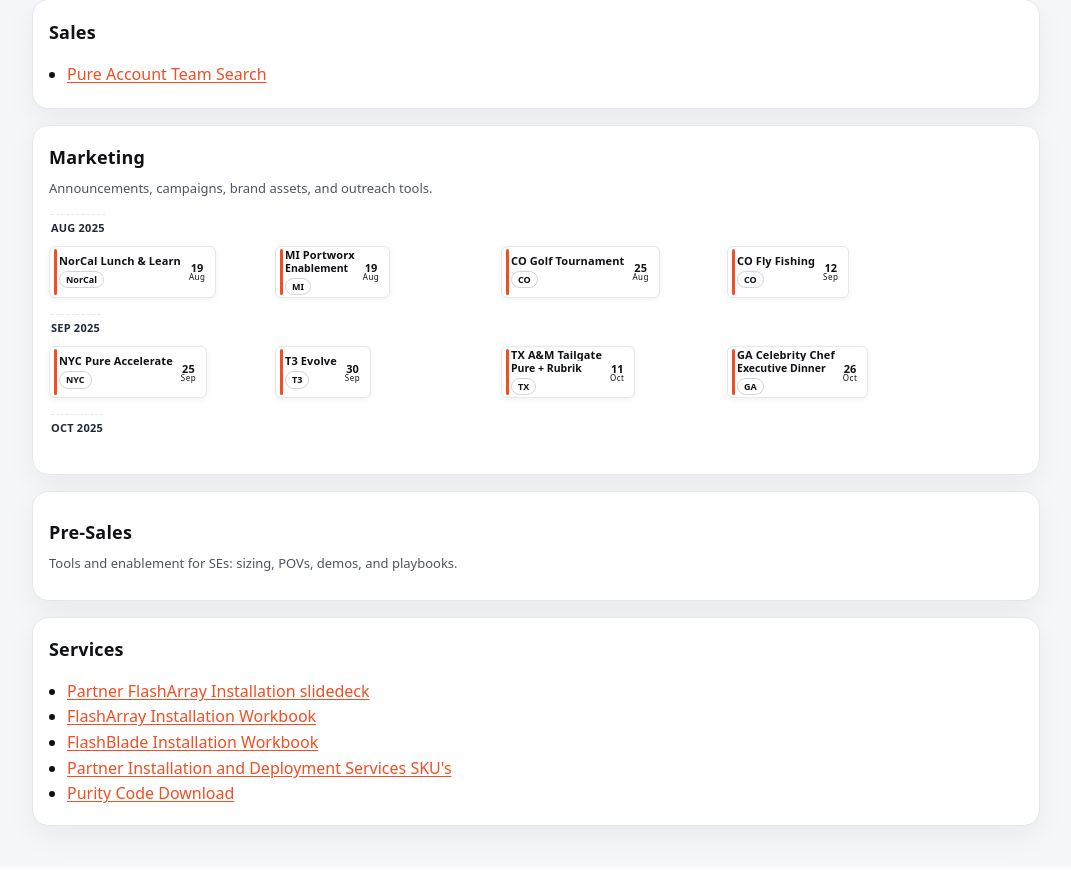
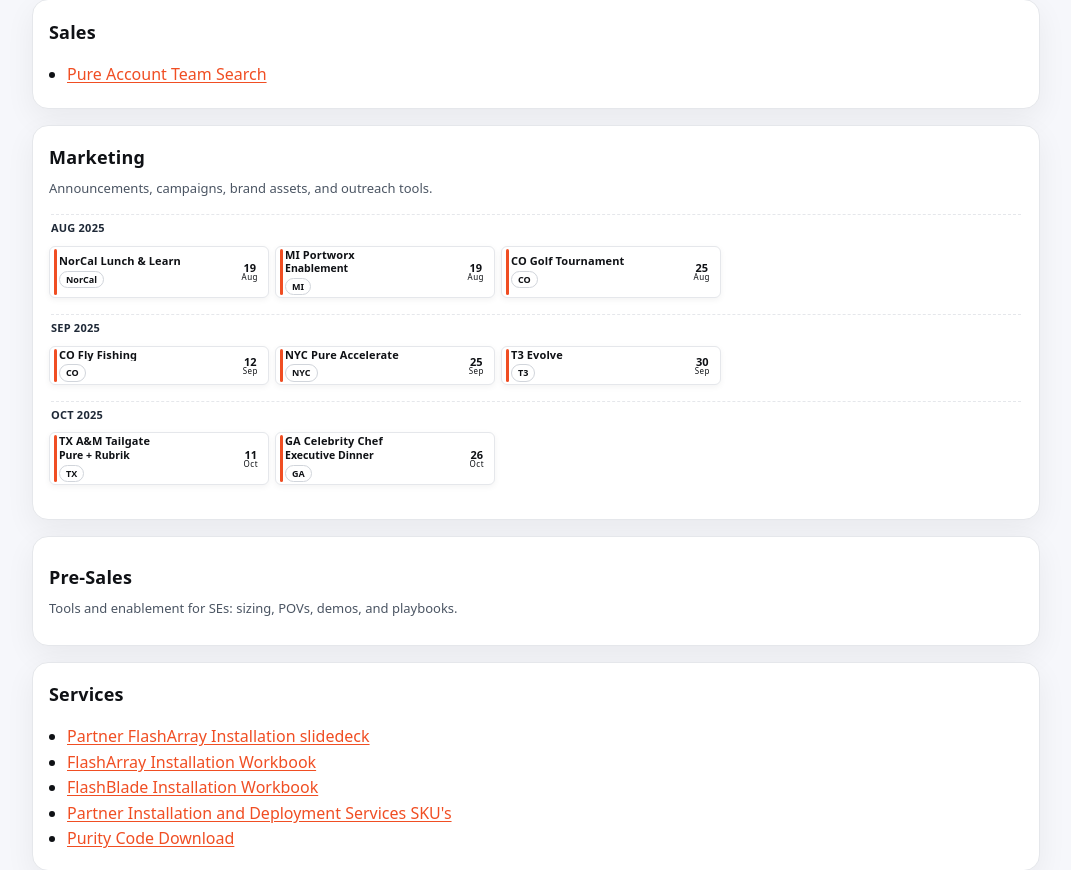
Before and after one commit to jwsiejk/accountlist, a Flask app: page / in a window 1280 px wide. Shown: the part 314-1184 px from the top of the page, without its empty margins (104-1175 px from the left). Before the commit the page ends 1146 px from the top, so only its background shows below. Run offline with Flask 3, Linux system fonts and the light colour scheme; some libraries are stand-ins or nearby versions.

Commit message:
Update index.html

```diff
--- a/templates/index.html
+++ b/templates/index.html
@@ -38,41 +38,37 @@
     .links a{color:var(--pure-orange); text-decoration:underline; text-underline-offset:2px}
     .links a:hover{color:var(--pure-orange-700)}
 
-    /* tighter grid for the event cards */
+    /* ========== MARKETING EVENTS LAYOUT (FLEX, LEFT-PACKED, SNUG) ========== */
     .events{
-      display: grid;
-      grid-auto-flow: row dense;
-      grid-auto-rows: min-content;
-      grid-template-columns: repeat(auto-fill, 220px); /* fixed card width */
-      justify-content: start;     /* pack to the left */
-      justify-items: start;       /* cards don’t stretch */
-      gap: 6px;                   /* small, uniform gap */
+      display: flex;
+      flex-wrap: wrap;
+      gap: 6px;                 /* small, uniform gap between cards */
       margin-top: 6px;
       list-style: none;
       padding: 0;
     }
-    .month{
-      grid-column:1 / -1;
+    /* fixed card width so rows pack tightly; tweak 220 -> 210 if you want even tighter */
+    .events > .event{ width: 220px; }
+    /* month header breaks to a new line and spans full width */
+    .events > .month{
+      flex-basis: 100%;
       font-weight:800; color:#1f2937;
       margin:10px 2px 3px; padding-top:5px;
       border-top:1px dashed var(--slate-200);
       letter-spacing:.02em; font-size:11px; text-transform:uppercase;
     }
 
+    /* Internal card: stripe | text (content width) | date chip */
     .event{
-       position: relative;
-  display: grid;
-  grid-template-columns: 3px max-content auto; /* stripe | text (content) | date */
-  align-items: center;
-  justify-items: start;                         /* prevents date chip from stretching */
-  background: #fff;
-  border: 1px solid var(--slate-200);
-  border-radius: 6px;
-  padding: 2px 4px;
-  column-gap: 2px;                              /* was gap:4px */
-  row-gap: 0;
-  box-shadow: 0 2px 6px rgba(15,17,21,.05);
-
+      position:relative;
+      display:grid;
+      grid-template-columns:3px max-content auto; /* stripe | text (content) | date */
+      align-items:center;
+      justify-items:start;                         /* prevents date chip from stretching */
+      background:#fff; border:1px solid var(--slate-200); border-radius:6px;
+      padding:2px 4px;
+      column-gap:2px; row-gap:0;
+      box-shadow:0 2px 6px rgba(15,17,21,.05);
     }
     .stripe{ width:3px; height:100%; background:var(--pure-orange); border-radius:6px; }
     .event.past{opacity:.5}
@@ -96,15 +92,15 @@
       max-width:100%; white-space:nowrap; overflow:hidden; text-overflow:ellipsis;
     }
 
-   .datebox{
-  display: inline-flex; flex-direction: column;
-  align-items: center; justify-content: center;
-  width: auto; min-width: auto;        /* <-- important */
-  padding: 2px 6px; line-height: 1;
-  justify-self: end;
-}
-.datebox .day { font-size: 11px; font-weight: 800; }
-.datebox .mon { font-size: 8px; letter-spacing: .06em; }
+    .datebox{
+      display:inline-flex; flex-direction:column;
+      align-items:center; justify-content:center;
+      width:auto; min-width:auto;          /* content width only */
+      padding:2px 6px; line-height:1;
+      justify-self:end;
+    }
+    .datebox .day { font-size:11px; font-weight:800; }
+    .datebox .mon { font-size:8px; letter-spacing:.06em; margin-top:0; }
   </style>
 </head>
 <body>
@@ -160,7 +156,7 @@
     // Events (ISO dates) + location chips (two long titles split into title + sub).
     var marketingEvents = [
       { title: "NorCal Lunch & Learn",                     date: "2025-08-19", loc: "NorCal" },
-      { title: "MI Portworx",                              date: "2025-08-19", loc: "MI", sub:"Enablement" },  // <-- fixed brace
+      { title: "MI Portworx",                              date: "2025-08-19", loc: "MI", sub:"Enablement" },
       { title: "CO Golf Tournament",                       date: "2025-08-25", loc: "CO" },
       { title: "CO Fly Fishing",                           date: "2025-09-12", loc: "CO" },
       { title: "NYC Pure Accelerate",                      date: "2025-09-25", loc: "NYC" },
```
